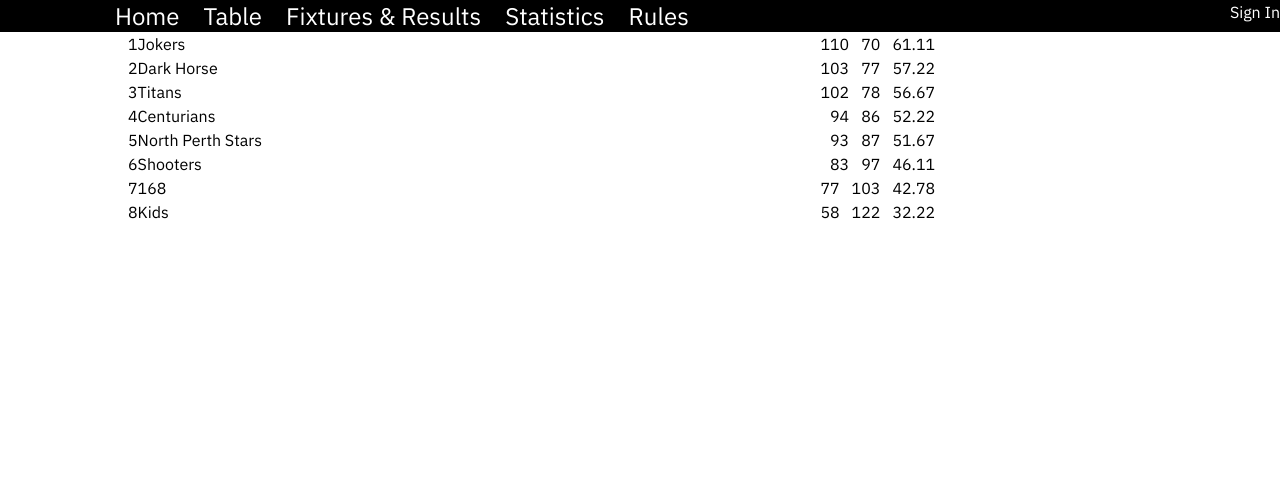
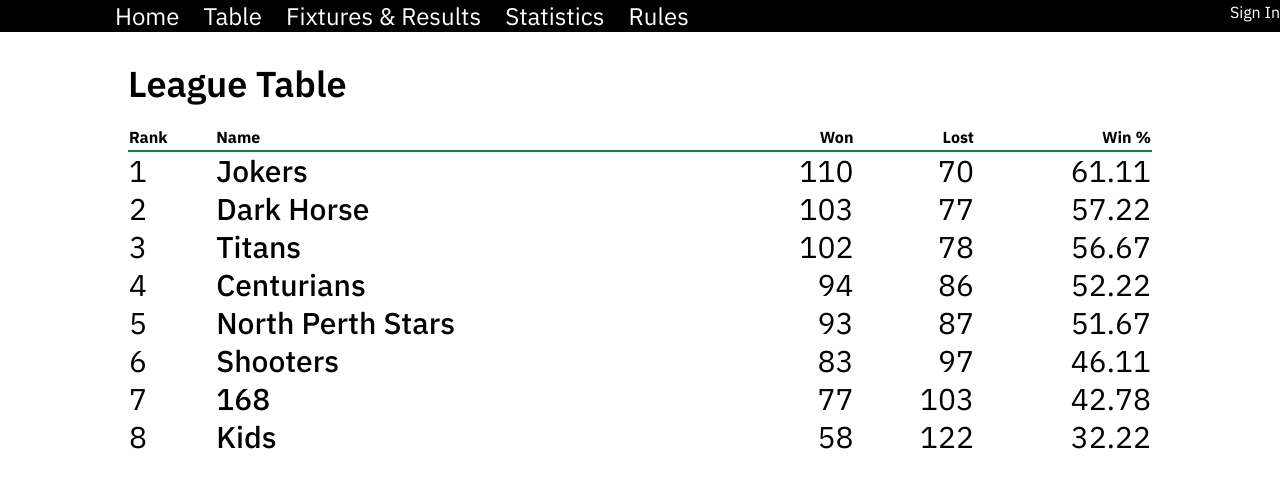
Before and after one commit to jensadria/snooker-league, a Next.js app: page /league-table in a window 1280 px wide. Shown: the top 488 px of the page. Built offline with nearby package versions, Linux system fonts and the light colour scheme; no server answers.

Commit message:
Added styling to the league table

```diff
--- a/components/fixtures/FixtureRow.tsx
+++ b/components/fixtures/FixtureRow.tsx
@@ -23,7 +23,7 @@ const FixtureRow: NextPage<FixtureRowProps> = ({ match }) => {
       <div>{match.away_score}</div>
       <div className='w-72 text-right'>{match.away_team}</div>
       {session && (
-        <Link href={`/match/${match.match_id}`} className='bg-green-500'>
+        <Link href={`/match/${match.match_id}`} className='bg-green-700'>
           Enter Scores
         </Link>
       )}
--- a/components/fixtures/FixtureWeek.tsx
+++ b/components/fixtures/FixtureWeek.tsx
@@ -15,7 +15,7 @@ const FixtureWeek: NextPage<FixtureWeekProps> = ({ fixtureWeek, matches }) => {
 
   return (
     <div className='align-center m-2'>
-      <div className='w-full  border-b-2 border-b-green-500 text-xl p-2'>
+      <div className='w-full  border-b-2 border-b-green-700 text-xl p-2'>
         {format(matchDate, "PPPP")}
       </div>
       {weekMatches.map((match) => {
--- a/components/fixtures/SubmitMatch.tsx
+++ b/components/fixtures/SubmitMatch.tsx
@@ -40,7 +40,7 @@ const SubmitMatch: NextPage<SubmitMatchProps> = ({ players, matchDetails }) => {
           value={selectedHomePlayerID}
           onChange={(e) => setSelectedHomePlayerID(+e.target.value)}
         >
-          <option value={selectedHomePlayerID}>Select Player...</option>
+          <option value='0'>Select Player...</option>
           {homeTeamPlayers?.map(({ player_id, name }) => {
             return (
               <option key={player_id} value={player_id}>
@@ -63,7 +63,7 @@ const SubmitMatch: NextPage<SubmitMatchProps> = ({ players, matchDetails }) => {
           <input
             type='radio'
             id='away_win'
-            value={selectedAwayPlayerID}
+            value='away'
             name='winner'
             checked={selectedWinner === "away"}
             onChange={(e) => setSelectedWinner(e.target.value)}
--- a/components/main/MainPage.tsx
+++ b/components/main/MainPage.tsx
@@ -1,7 +1,23 @@
 import { NextPage } from "next";
+import MainPageLink from "./MainPageLink";
 
 const MainPage: NextPage = () => {
-  return <div className='align-center m-2'></div>;
+  const links = [
+    { title: "League Table", link: "/league-table" },
+    { title: "Fixtures", link: "/fixtures" },
+    { title: "Statistics", link: "/stats" },
+    { title: "Rules", link: "/rules" },
+  ];
+  return (
+    <div>
+      <h1 className='text-6xl font-bold mb-8 text-green-700'>Pot Black Snooker League</h1>
+      <div className='align-center flex flex-col'>
+        {links.map((link, index) => {
+          return <MainPageLink link={link} key={index} />;
+        })}
+      </div>
+    </div>
+  );
 };
 
 export default MainPage;
--- /dev/null
+++ b/components/main/MainPageLink.tsx
@@ -0,0 +1,18 @@
+import { NextPage } from "next";
+import Link from "next/link";
+
+interface MainPageLinkProps {
+  link: { title: string; link: string };
+}
+
+const MainPageLink: NextPage<MainPageLinkProps> = ({ link }) => {
+  return (
+    <Link href={link.link}>
+      <a className='font-semibold text-4xl py-2 hover:underline hover:decoration-green-700 w-fit'>
+        {link.title}
+      </a>
+    </Link>
+  );
+};
+
+export default MainPageLink;
--- a/components/table/Table.tsx
+++ b/components/table/Table.tsx
@@ -13,13 +13,24 @@ const LeagueTable: NextPage<TableProps> = ({ tableData }) => {
   });
 
   return (
-    <div>
-      {computedTableData
-        .sort((a, b) => b.percentage - a.percentage)
-        .map((team, index) => {
-          return <TableRow team={team} key={team.name} index={index} />;
-        })}
-    </div>
+    <table className='w-full'>
+      <thead>
+        <tr className='border-b-2 border-green-700'>
+          <th className='text-left'>Rank</th>
+          <th className='text-left'>Name</th>
+          <th className='text-right'>Won</th>
+          <th className='text-right'>Lost</th>
+          <th className='text-right'>Win %</th>
+        </tr>
+      </thead>
+      <tbody>
+        {computedTableData
+          .sort((a, b) => b.percentage - a.percentage)
+          .map((team, index) => {
+            return <TableRow team={team} key={team.name} index={index} />;
+          })}
+      </tbody>
+    </table>
   );
 };
 
--- a/components/table/TableRow.tsx
+++ b/components/table/TableRow.tsx
@@ -8,13 +8,13 @@ interface TableRowProps {
 
 const TableRow: NextPage<TableRowProps> = ({ team, index }) => {
   return (
-    <div className='flex container w-4/5'>
-      <div>{index + 1}</div>
-      <div className='mr-auto'>{team.name}</div>
-      <div className='mr-3'>{team.won}</div>
-      <div className='mr-3'>{team.lost}</div>
-      <div className='mr-3'>{team.percentage}</div>
-    </div>
+    <tr>
+      <td className='text-3xl'>{index + 1}</td>
+      <td className='text-3xl font-medium'>{team.name}</td>
+      <td className='text-3xl text-right'>{team.won}</td>
+      <td className='text-3xl text-right'>{team.lost}</td>
+      <td className='text-3xl text-right'>{team.percentage}</td>
+    </tr>
   );
 };
 
--- a/pages/index.tsx
+++ b/pages/index.tsx
@@ -9,10 +9,10 @@ const Home: NextPage = () => {
   const { data: session, status } = useSession();
 
   return (
-    <div className='w-4/5 m-auto'>
+    <div className='w-4/5 mx-auto mt-8'>
       <Head>
         <title>Snooker League</title>
-        <meta name='description' content='Generated by create next app' />
+        <meta name='description' content='Pot Black Snooker League' />
         <link rel='icon' href='/favicon.ico' />
       </Head>
       {!session && <MainPage />}
--- a/pages/league-table/index.tsx
+++ b/pages/league-table/index.tsx
@@ -20,7 +20,8 @@ const mockLeagueTable: TableRowModel[] = [
 const LeagueTable: NextPage<LeagueTableProps> = () => {
   const [tableData, setTableData] = useState(mockLeagueTable);
   return (
-    <div className='w-4/5 m-auto'>
+    <div className='w-4/5 mx-auto mt-8'>
+      <h1 className='text-4xl font-semibold mb-5'>League Table</h1>
       <Table tableData={tableData} />
     </div>
   );
--- a/pages/match/[id].tsx
+++ b/pages/match/[id].tsx
@@ -31,7 +31,7 @@ const FixtureRow: NextPage = () => {
 
   return (
     <div className='w-4/5 mx-auto mt-5'>
-      <div className='w-4/5 mx-auto border-b-2 border-b-green-500 text-center mb-5'>
+      <div className='w-4/5 mx-auto border-b-2 border-b-green-700 text-center mb-5'>
         <div className='mr-5 text-2xl'>
           {matchDetails.date ? format(new Date(matchDetails.date), "PPPP") : ""}
         </div>
```
